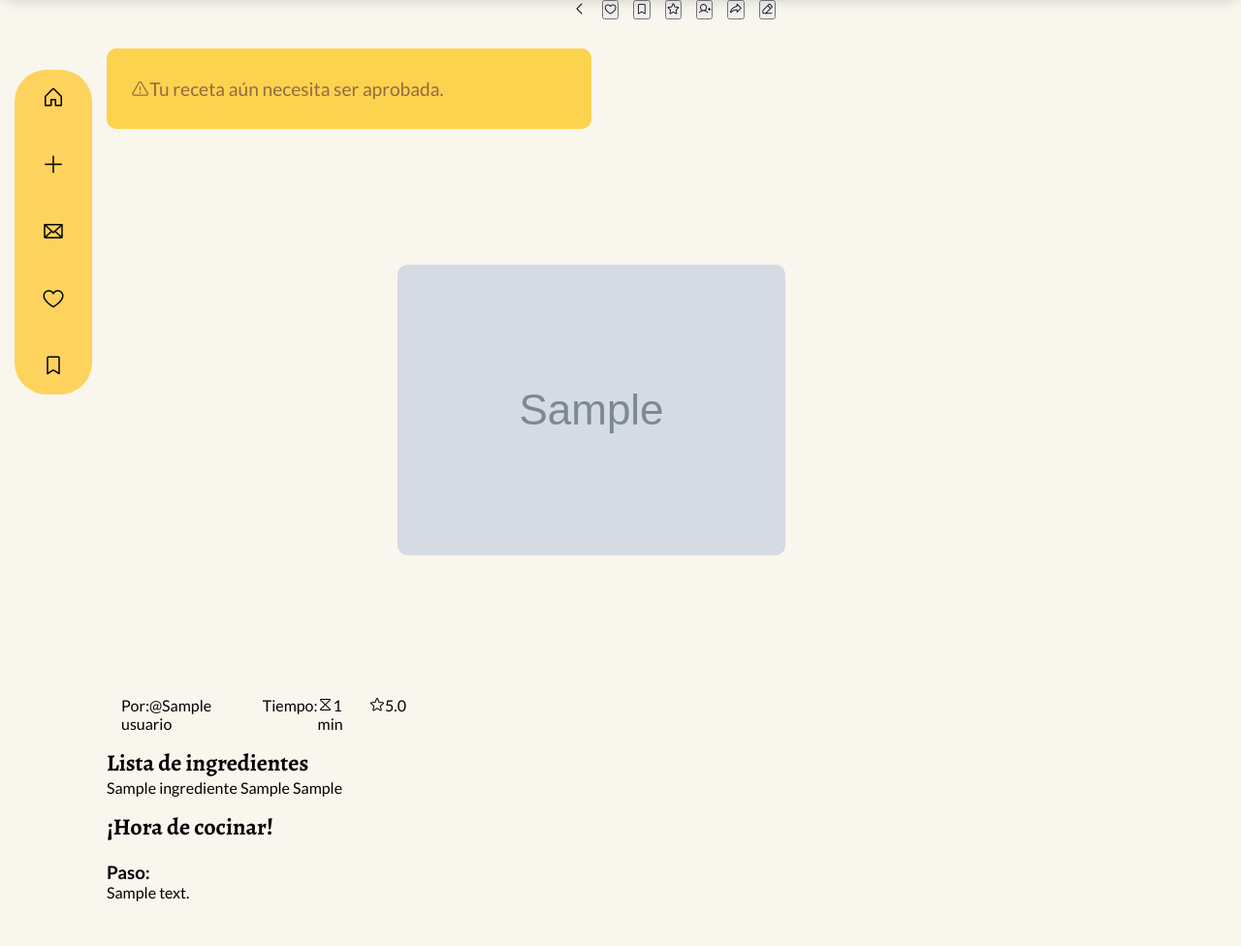
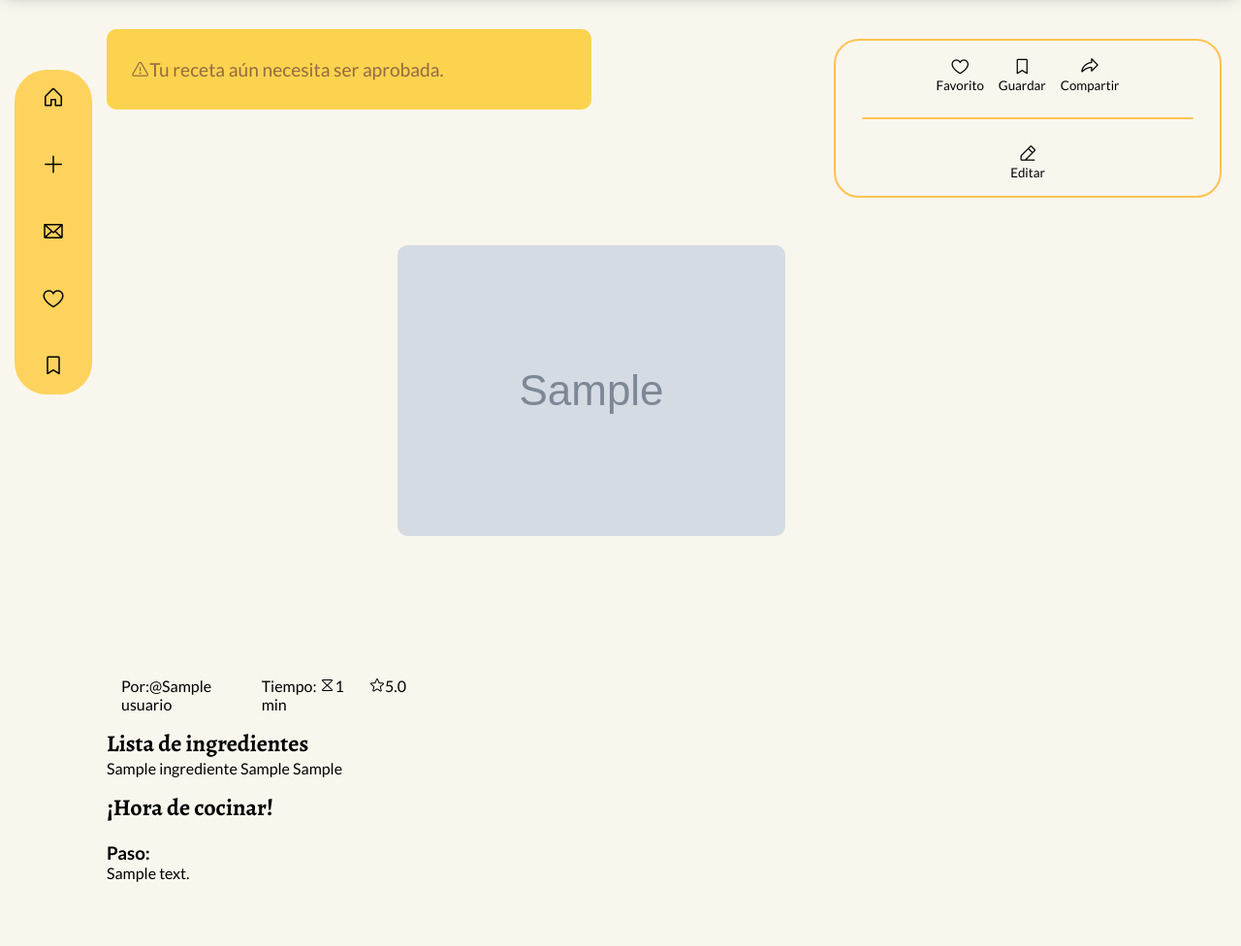
Before and after one commit to Atzel9/Vainilla, a PHP site: page /html/receta.php?id=1 in a window 1280 px wide. Shown: the part 113-1089 px from the top of the page at 97% size. Run offline with PHP 8.4, Linux system fonts and the light colour scheme; the visitor is signed in with stand-in values (Sample User, id 1); tables that the repository leaves empty or names only in its code hold one stand-in row (values such as "Sample post"); grey boxes marked "Sample" are stand-in pictures; some libraries are stand-ins or nearby versions.

Commit message:
Archivo de receta

```diff
--- a/html/receta.php
+++ b/html/receta.php
@@ -96,19 +96,32 @@ if ($id_receta !== 0) {
     <?php require_once "includes/header.php";?>
     <?php require_once "includes/nav-pc.php"; ?>
     <main class="main-receta">
-        <div id="sentinela"></div>
-        <div class="opciones">
-            <a href="#"><i class="ph ph-caret-left"></i></a>
-            <button><i class="ph ph-heart"></i></button>
-            <button><i class="ph ph-bookmark-simple"></i></button>
-            <button><i class="ph ph-star"></i></button>
-            <button><i class="ph ph-user-plus"></i></button>
-            <button><i class="ph ph-share-fat"></i></button>
-            <?php if($is_admin): ?>
-                <button id="btn-rec-admin"><i class="ph ph-sliders-horizontal"></i></button>
-            <?php endif; ?>
-            <?php if($id_usuario === $receta["id_usuario"]): ?>
-                <button><i class="ph ph-pencil-simple-line"></i></button>
+        <div class="info-fixed">
+            <?php if(isset($_SESSION["usuario_id"])): ?>
+                <div class="opciones">
+                    <button><i class="ph ph-heart"></i><p>Favorito</p></button>
+                    <button><i class="ph ph-bookmark-simple"></i><p>Guardar</p></button>
+                    <?php if($id_usuario !== $receta["id_usuario"]): ?>
+                        <button><i class="ph ph-star"></i><p>Calificar</p></button>
+                        <button><i class="ph ph-user-plus"></i><p>Seguir</p></button>
+                    <?php endif; ?>
+                    <button><i class="ph ph-share-fat"></i><p>Compartir</p></button>
+                    <?php if($is_admin || $id_usuario === $receta["id_usuario"]): ?>
+                        <hr>
+                    <?php endif; ?>
+                    <?php if($is_admin): ?>
+                        <button id="btn-rec-admin"><i class="ph ph-sliders-horizontal"></i><p>Opc. de admin.</p></button>
+                    <?php endif; ?>
+                    <?php if($id_usuario === $receta["id_usuario"]): ?>
+                        <button><i class="ph ph-pencil-simple-line"></i><p>Editar</p></button>
+                    <?php endif; ?>
+                </div>
+            <?php else: ?>
+                <div class="opciones-sin">
+                    <p>Inicia sesión o crea un cuenta gratis para que puedas guardar la receta, calificar y seguir al usuario.</p>
+                    <a href="iniciar_sesion.php">Iniciar sesión</a>
+                    <a href="registrar-php">Registrarse</a>
+                </div>
             <?php endif; ?>
         </div>
         <section class="info-receta">
@@ -122,16 +135,16 @@ if ($id_receta !== 0) {
             </div>
             <div class="texto-receta">
                 <div class="texto-info">
-                    <p>Por:<a href="usuario.php?id=<?=htmlspecialchars($receta["id_usuario"])?>">@<?=htmlspecialchars($receta["nombre_usuario"])?></a></p>
+                    <p>Por:<a href="ver-usuario.php?id=<?=htmlspecialchars($receta["id_usuario"])?>">@<?=htmlspecialchars($receta["nombre_usuario"])?></a></p>
                     <p>Tiempo: <?php if($receta["tiempo"] > 60):?>
                         <!--Separar la horas de los minutos-->
                         <?php
                         $horas = intval($receta["tiempo"] / 60);
                         $minutos = $receta["tiempo"] % 60;
                         ?>
-                        <p><i class="ph ph-hourglass-simple"></i><?=htmlspecialchars($horas)?>h <?=htmlspecialchars($minutos)?>min</p>
+                        <i class="ph ph-hourglass-simple"></i><?=htmlspecialchars($horas)?>h <?=htmlspecialchars($minutos)?>min
                         <?php else: ?>
-                        <p><i class="ph ph-hourglass-simple"></i><?=htmlspecialchars($receta["tiempo"])?> min</p>
+                        <i class="ph ph-hourglass-simple"></i><?=htmlspecialchars($receta["tiempo"])?> min
                         <?php endif;?>
                     </p>
                     <p> <i class="ph ph-star"></i>5.0 </p>
```
